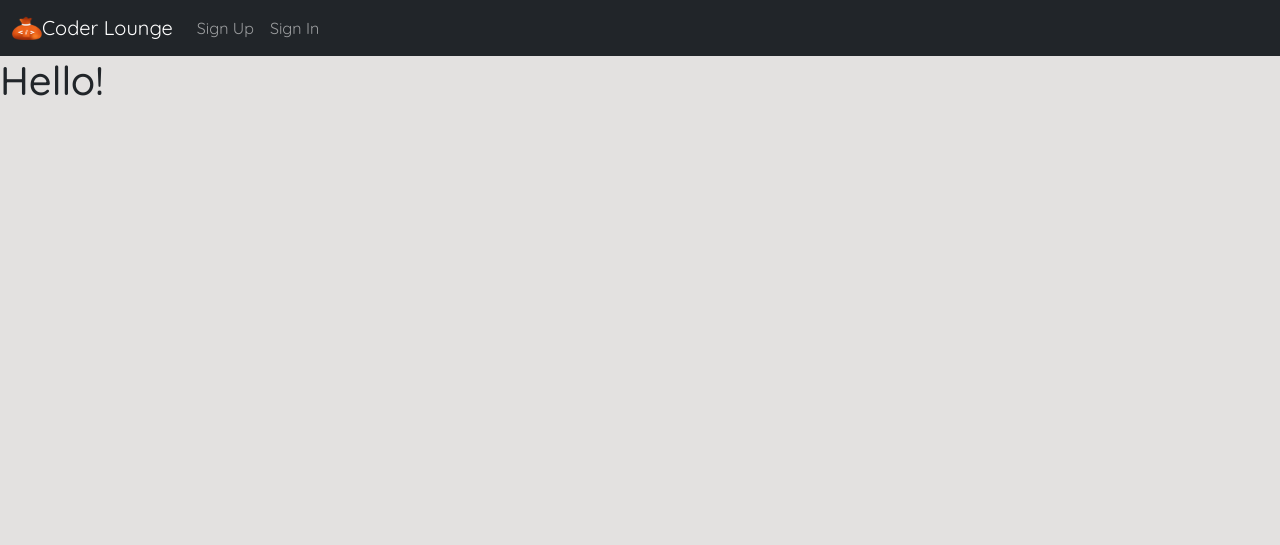
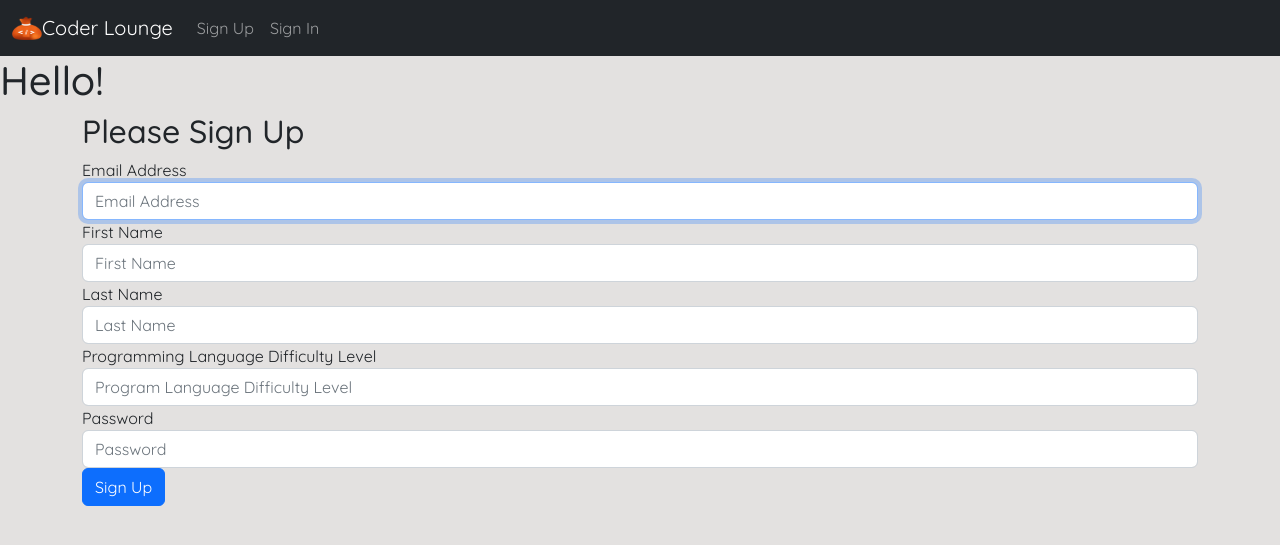
Before and after one commit to g-dailey/Hackbright-Project, a Flask app: page /register in a window 1280 px wide. Shown: the top 545 px of the page. Run offline with Flask 2, Linux system fonts and the light colour scheme.

Commit message:
Added the Sign up and Sign In routes and html files

```diff
--- a/server.py
+++ b/server.py
@@ -16,5 +16,14 @@ def home():
 def register():
   return render_template("register.html")
 
+
+@app.route("/login")
+
+def login():
+  return render_template("login.html")
+
+
+
+
 if __name__ == "__main__":
     app.run(debug=True, host="0.0.0.0")
--- a/templates/base.html
+++ b/templates/base.html
@@ -12,12 +12,12 @@
     <nav class="navbar navbar-dark bg-dark navbar-expand-lg">
         <div class="container-fluid">
             <img src="/static/project-logo.png" alt="" width="30" height="24">
-            <a class="navbar-brand" href="#">Coder Lounge</a>
+            <a class="navbar-brand" href="/">Coder Lounge</a>
             <div class="collapse navbar-collapse">
                 <div class="navbar-nav">
                     <a class="nav-link" href="/register"> <img class="sign-up" >Sign Up</a>
-                    <a class="nav-link" href="#">Sign In</a>
-                    <!-- Modal -->
+                    <a class="nav-link" href="/login">Sign In</a>
+
                 </div>
             </div>
         </div>
--- a/templates/register.html
+++ b/templates/register.html
@@ -4,5 +4,70 @@
 
 <h1> Hello!</h1>
 
+<div class="container">
+<form class="form-signup" method="POST">
+
+  <h2 class="form-signup-heading">Please Sign Up</h2>
+
+  <div>
+
+    <label for="email" >Email Address</label>
+    <input type="email"
+           name="email"
+           class="form-control input-sm"
+           placeholder="Email Address"
+           required
+           autofocus>
+  </div>
+
+  <div>
+
+    <label for="fname" >First Name</label>
+    <input type="fname"
+           name="fname"
+           class="form-control input-sm"
+           placeholder="First Name"
+           required
+           autofocus>
+  </div>
+
+  <div>
+
+    <label for="lname" >Last Name</label>
+    <input type="lname"
+           name="lname"
+           class="form-control input-sm"
+           placeholder="Last Name"
+           required
+           autofocus>
+  </div>
+
+  <div>
+
+    <label for="difficulty-level" >Programming Language Difficulty Level</label>
+    <input type="difficulty-level"
+           name="difficulty-level"
+           class="form-control input-sm"
+           placeholder="Program Language Difficulty Level"
+           required
+           autofocus>
+  </div>
+
+  <div >
+    <label for="password" class="sr-only">Password</label>
+    <input type="password"
+           name="password"
+           class="form-control input"
+           placeholder="Password"
+           required>
+  </div>
+
+  <button class="btn btn-primary btn-block" type="submit">Sign Up
+  </button>
+  </div>
+
+</form>
+</div>
+
 
 {% endblock content %}
```
Also changed, not shown: templates/login.html (added, +43 -0 lines).
